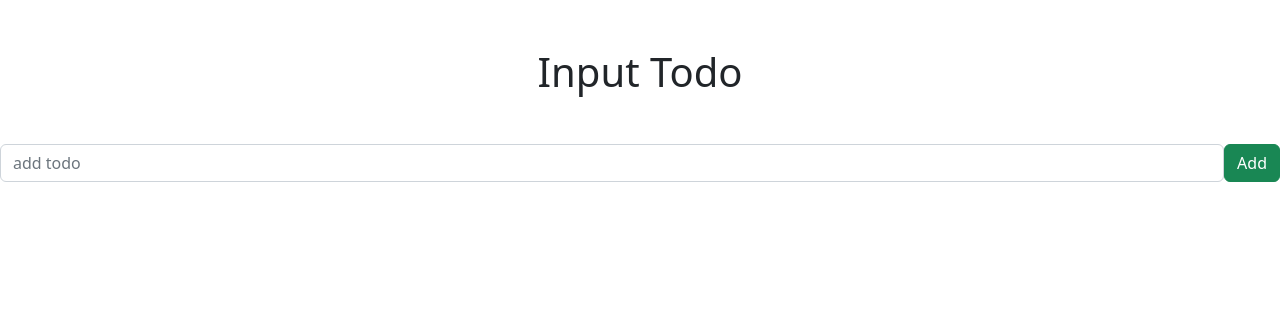
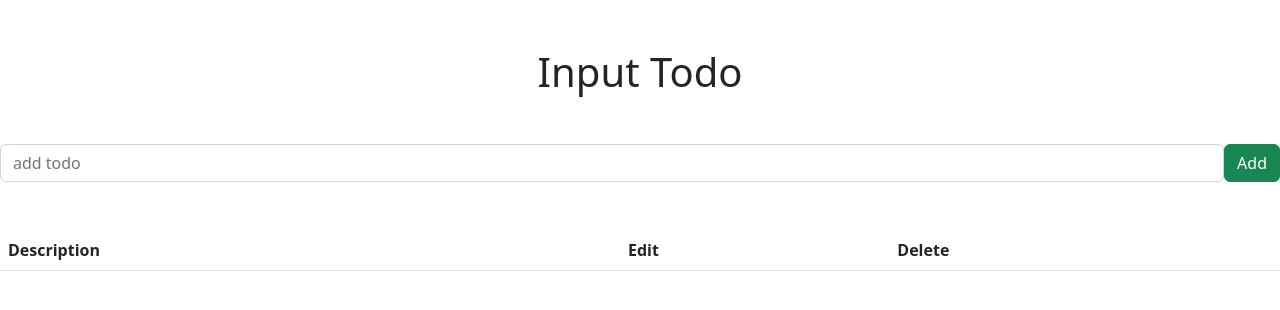
Before and after one commit to EphraimB/pern-todo-list, a React (Create React App) app in the folder client/: page / in a window 1280 px wide. Shown: the top 310 px of the page. Built offline with nearby package versions, Linux system fonts and the light colour scheme.

Commit message:
Added todos table scaffold.

```diff
--- a/client/src/App.js
+++ b/client/src/App.js
@@ -1,11 +1,13 @@
 import React, { Fragment } from 'react';
 import InputTodo from './components/InputTodo';
+import ListTodos from './components/ListTodos';
 import './App.css';
 
 function App() {
   return (
     <Fragment>
       <InputTodo />
+      <ListTodos />
     </Fragment>
   );
 }
--- a/client/src/components/ListTodos.js
+++ b/client/src/components/ListTodos.js
@@ -0,0 +1,24 @@
+import React, { Fragment } from "react";
+import Table from 'react-bootstrap/Table';
+
+const ListTodos = () => {
+    return (
+        <Fragment>
+            {" "}
+            <Table className="mt-5">
+                <thead>
+                    <tr>
+                        <th>Description</th>
+                        <th>Edit</th>
+                        <th>Delete</th>
+                    </tr>
+                </thead>
+                <tbody>
+
+                </tbody>
+            </Table>
+        </Fragment>
+    );
+};
+
+export default ListTodos;
```
